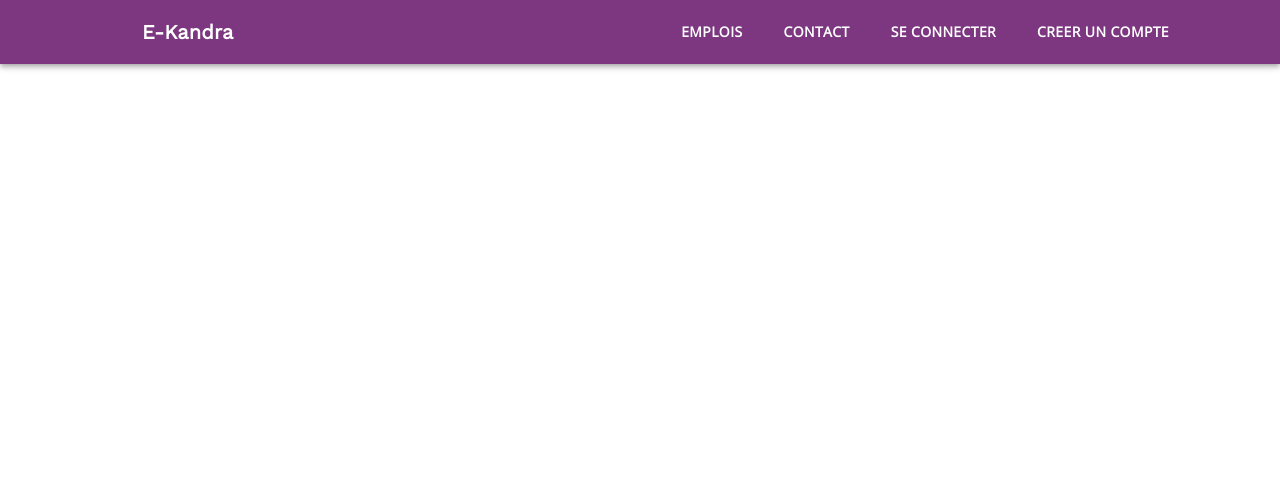
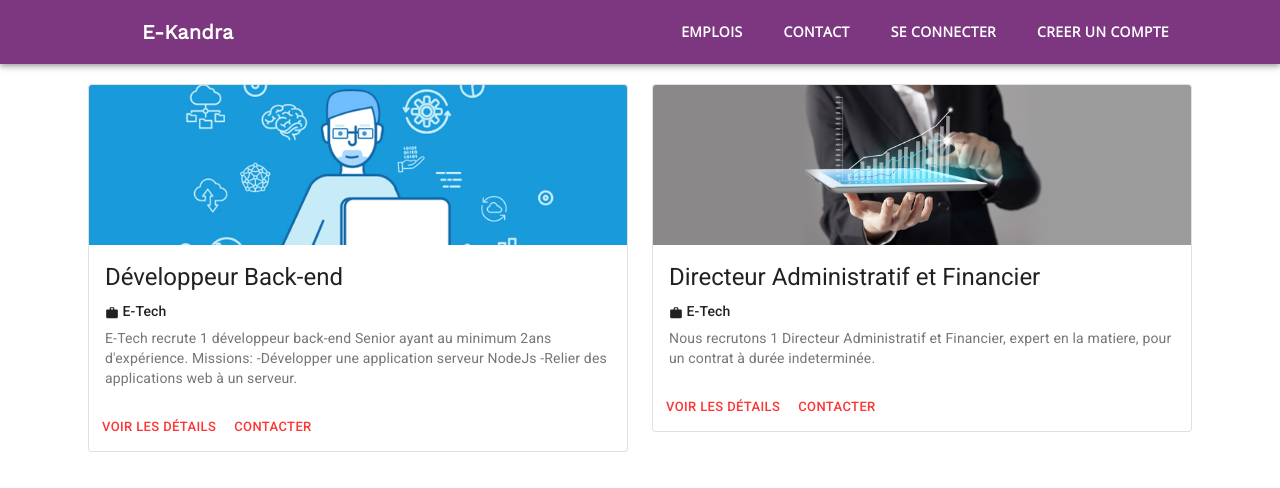
Before and after one commit to mandarvl/react-e-kandra, a React (Create React App) app: page /search/1 in a window 1280 px wide. Shown: the top 488 px of the page. Built offline with nearby package versions, Linux system fonts and the light colour scheme.

Commit message:
Implementation de la recherche

```diff
--- a/src/App.tsx
+++ b/src/App.tsx
@@ -4,6 +4,7 @@ import { BrowserRouter as Router, Route, Switch } from 'react-router-dom' ;
 import Homepage from './components/Homepage';
 import { createTheme, MuiThemeProvider } from '@material-ui/core/styles'
 import Emploi from './components/Emploi';
+import Search from './components/Search';
 
 const theme = createTheme({
   palette: {
@@ -25,6 +26,7 @@ function App() {
           <Switch>
             <Route path="/" exact={true}><Homepage /></Route>
             <Route path="/emploi"><Emploi /></Route>
+            <Route path="/search/:keyword"><Search /></Route>
           </Switch>
         </Router>
       </div>
--- a/src/components/CardEmploi.tsx
+++ b/src/components/CardEmploi.tsx
@@ -21,7 +21,7 @@ export default function CardEmploi(props:{emploi:any}){
         <CardActionArea>
             <CardMedia
             className={classes.media}
-            image={props.emploi.image}
+            image={process.env.PUBLIC_URL+"/"+props.emploi.image}
             title={props.emploi.titre}
             />
             <CardContent>
--- a/src/components/Homepage.tsx
+++ b/src/components/Homepage.tsx
@@ -1,5 +1,6 @@
-import { Box, Button, Checkbox, FormControlLabel, Paper, Grid, makeStyles, TextField } from "@material-ui/core";
-import React from "react";
+import { Box, Button, Checkbox, FormControlLabel, Paper, Grid, makeStyles, TextField, RootRef } from "@material-ui/core";
+import React from "react" ;
+import { withRouter } from "react-router-dom";
 import coverImg from '../assets/images/cover-home.jpg' ;
 
 const useStyles = makeStyles(() => ({
@@ -23,8 +24,16 @@ const useStyles = makeStyles(() => ({
     }
 })) ;
 
-export default function Homepage() {
+function Homepage(props:any) {
     const { mainContainer, searchBox,searchForm } = useStyles() ;
+    const inputRef = React.createRef() ;
+    const performSearch = () => {
+        console.log(inputRef.current) ;
+        if(inputRef == null)
+            return ;
+        props.history.push("/search/"+(inputRef.current as HTMLInputElement).value) ;
+    }
+
     return (
         <div>
             <Grid
@@ -37,7 +46,7 @@ export default function Homepage() {
                 <Paper className={searchBox}>
                     <Box p={10}>
                         <h3>Rechercher un emploi</h3>
-                        <form className={searchForm }>
+                        <form onSubmit={performSearch} className={searchForm }>
                             <div>
                                 <FormControlLabel control={<Checkbox name="checkedCDI" />} label="CDI" />
                                 <FormControlLabel control={<Checkbox name="checkedCDD" />} label="CDD" />
@@ -54,11 +63,8 @@ export default function Homepage() {
                                 <Grid item xs>
                                     <TextField label="Quel emploi recherchez-vous?" variant="filled" />
                                 </Grid>
-                                <Grid item xs>
-                                    <TextField label="Où?" variant="filled" />
-                                </Grid>
                                 <Grid item xs={2}>
-                                    <Button variant="contained" color="secondary">
+                                    <Button onClick={performSearch} variant="contained" color="secondary">
                                         Rechercher
                                     </Button>
                                 </Grid>
@@ -70,3 +76,5 @@ export default function Homepage() {
         </div>
     ) ;
 }
+
+export default withRouter(Homepage) ;
--- /dev/null
+++ b/src/components/Search.tsx
@@ -0,0 +1,38 @@
+import { makeStyles, Container, Grid } from "@material-ui/core";
+import CardEmploi from "./CardEmploi";
+import EmploiService from "../services/emploi-service";
+import { withRouter } from "react-router-dom" ;
+
+const emploiService = new EmploiService() ;
+
+const useStyles = makeStyles({
+    root: {
+        width: "90%",
+        marginTop: "20px"
+    }
+});
+
+function Search(props:{match?: any}){
+    const classes = useStyles() ;
+    const keyword = props.match.params.keyword.toString() ;
+
+    return (
+    <Container className={classes.root}>
+        <Grid
+            container
+            spacing={3}
+            alignItems="stretch"
+        >
+            {
+                emploiService.searchEmplois(keyword).map((item:any) =>
+                    <Grid item xs={6} key={item.id}>
+                        <CardEmploi emploi={item} />
+                    </Grid>
+                )
+            }
+        </Grid>
+    </Container>
+    ) ;
+}
+
+export default withRouter(Search) ;
--- a/src/services/emploi-service.tsx
+++ b/src/services/emploi-service.tsx
@@ -1,5 +1,5 @@
 class EmploiService {
-    listeEmplois: any ;
+    listeEmplois: any[] ;
     constructor(){
         this.listeEmplois = [
             {
@@ -32,6 +32,11 @@ class EmploiService {
     getEmplois(){
         return this.listeEmplois ;
     }
+
+    searchEmplois(keyword:string){
+        keyword = keyword.toLowerCase() ;
+        return this.listeEmplois.filter((x:any) => x.titre.toLowerCase().includes(keyword) || x.description.toLowerCase().includes(keyword)) ;
+    }
 }
 
 export default EmploiService ;
```
